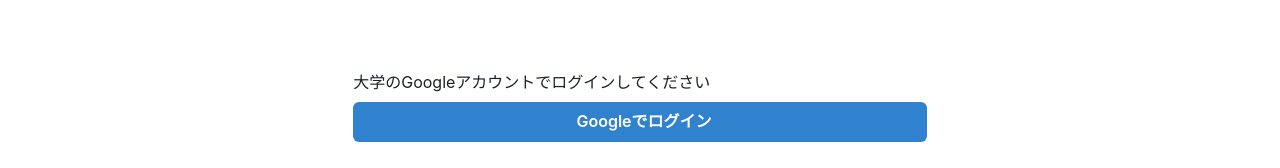
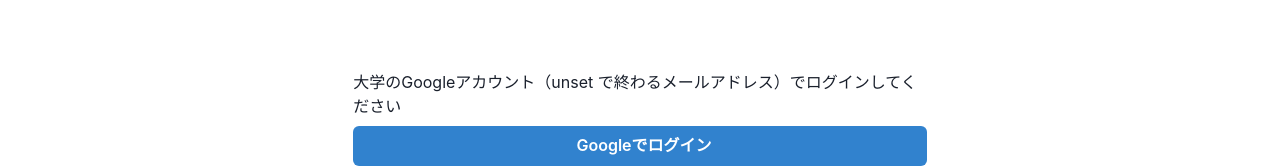
Before and after one commit to mochi-sann/dicord-invite-app, a Next.js app: page / in a window 1280 px wide. Shown: the part 325-493 px from the top of the page. Built offline with nearby package versions, Linux system fonts and the light colour scheme; no server answers.

Commit message:
メールアドレスのが違ったときの文言をわかりやすくした

```diff
--- a/src/pages/index.tsx
+++ b/src/pages/index.tsx
@@ -40,7 +40,16 @@
           src={"/ogp.svg"}
           alt="join Virtaul life"
         />
-        <h1>大学のGoogleアカウントでログインしてください</h1>
+        <h1>
+          大学のGoogleアカウント
+          {process.env.NEXT_PUBLIC_VERIFICATION_DOMAIN && (
+            <>
+              （{process.env.NEXT_PUBLIC_VERIFICATION_DOMAIN}{" "}
+              で終わるメールアドレス）
+            </>
+          )}
+          でログインしてください
+        </h1>
         <Button
           leftIcon={<Icon icon={googleIcon} />}
           w={"full"}
```
